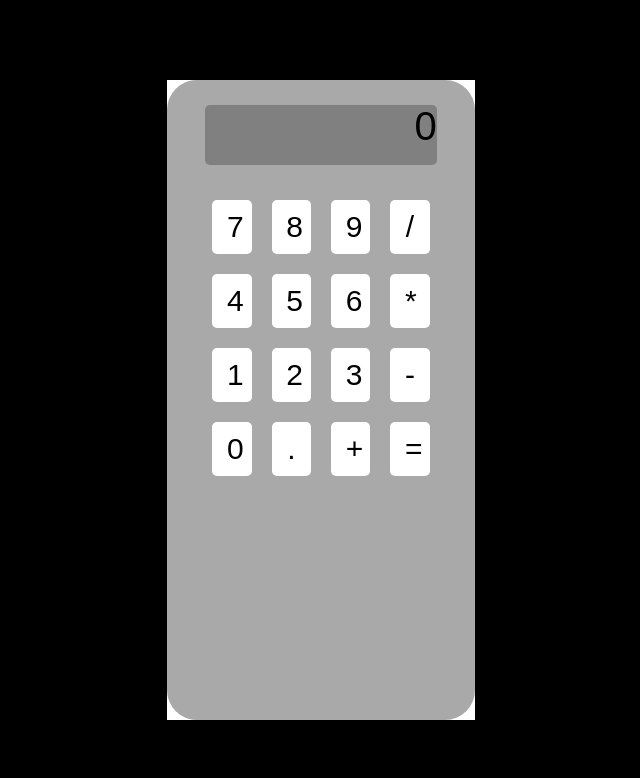
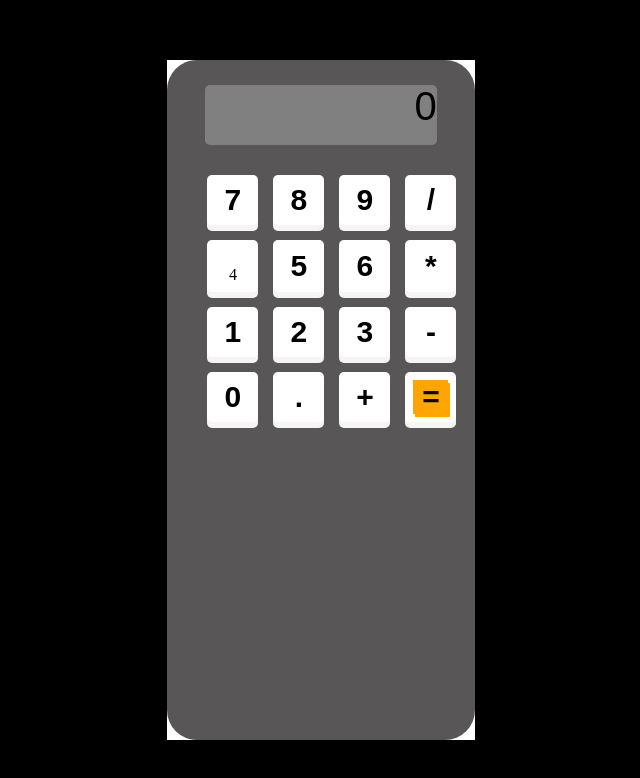
Before and after one commit to abdul-o/calculator-project, a plain HTML site: page index.html in a window 1280 px wide. Shown: the whole page, without its empty margins (319-959 px from the left). Drawn offline with Linux system fonts and the light colour scheme.

Commit message:
input-adjusted

```diff
--- a/index.css
+++ b/index.css
@@ -5,7 +5,7 @@
 }
 
 .container{
-    display: flex;
+    display:flex;
     justify-content: center;
     align-items: center;
     width: 100vw;
@@ -17,19 +17,20 @@
     justify-content: center;
     align-items: center;
     width: 24%;
-    height: 80%;
+    height: 85%;
     background-color:white;
 }
 .frame{
     width: 100%;
-    height: 100%;
+    height:100%;
     border-radius: 30px;
-    background-color:darkgrey;
+    background-color:rgb(88, 86, 86);
     padding: 25px 25px;
     display: flex;
     flex-direction: column;
     justify-content: flex-start;
     align-items: center;
+
 
 }
 .frame>input{
@@ -48,22 +49,30 @@
 
 }
 table{
-    border-spacing: 20px;
+    border-spacing: 15px;
 }
 td{
     border-radius: 5px;
     background-color: white;
     color:black;
     text-align: center;
-    padding: 10px 10px;
+    padding: 8px 8px;
+    box-shadow: 0px 6px whitesmoke;
+    width: 35px;
 }
 button{
-    width: 10px;
+    width: 35px;
     background-color: white;
     color: black;
     border: 0px white none;
     font-size: 30px;
     text-align: center;
+    font-weight: 600;
+
+}
+.equal-sign{
+    background-color: orange;
+    box-shadow: 2px 3px orange;
 }
 .butt{
     display: flex;
--- a/index.html
+++ b/index.html
@@ -13,37 +13,38 @@
 
         <div class="back-cover">
             <div class="frame">
-                <input type="text" placeholder="0">
+                <input type="text" placeholder="0" id="display">
                 <div class="butt">
                 <table>
                     <tr>
-                        <td><button>7</button></td>
-                        <td><button>8</button></td>
-                        <td><button>9</button></td>
-                        <td><button>/</button></td>
+                        <td><button id="bt7" onClick="dis(7)">7</button></td>
+                        <td><button id="bt8" onClick="dis(8)" >8</button></td>
+                        <td><button id="bt9" onClick="dis(9)">9</button></td>
+                        <td><button id="bt/" onClick="dis('/')">/</button></td>
                     </tr>
                     <tr>
-                        <td><button>4</button></td>
-                        <td><button>5</button></td>
-                        <td><button>6</button></td>
-                        <td><button>*</button></td>
+                        <td><button id="bt4" onClick="dis(4)"></button>4</button></td>
+                        <td><button id="bt5" onClick="dis()">5</button></td>
+                        <td><button id="bt6" onClick="dis(6)">6</button></td>
+                        <td><button id="bt7" onClick="dis('*')">*</button></td>
                     </tr>
                     <tr>
-                        <td><button>1</button></td>
-                        <td><button>2</button></td>
-                        <td><button>3</button></td>
-                        <td><button>-</button></td>
+                        <td><button id="bt1" onClick="dis(1)">1</button></td>
+                        <td><button id="bt2" onClick="dis(2)">2</button></td>
+                        <td><button id="bt3" onClick="dis(3)">3</button></td>
+                        <td><button id="bt-" onClick="dis('-')">-</button></td>
                     </tr>
                     <tr>
-                        <td><button>0</button></td>
-                        <td><button>.</button></td>
-                        <td><button>+</button></td>
-                        <td><button>=</button></td>
+                        <td><button id="bt0" onClick="dis(0)">0</button></td>
+                        <td><button id="bt." onClick="dis('.')">.</button></td>
+                        <td><button id="bt+" onClick="dis('+')">+</button></td>
+                        <td class="equal-s7gn"><button class="equal-sign" id="you" onClick="dis()">=</button></td>
                     </tr>
                 </table>
             </div>
             </div>
         </div>
     </div>
-</body
+</body>
+<script src="./index.js"></script>
 </html>
--- /dev/null
+++ b/index.js
@@ -0,0 +1,7 @@
+
+
+function dis(val){
+    document.getElementById('display').value+=val
+}
+
+document.getElementById().innerHTML
```
